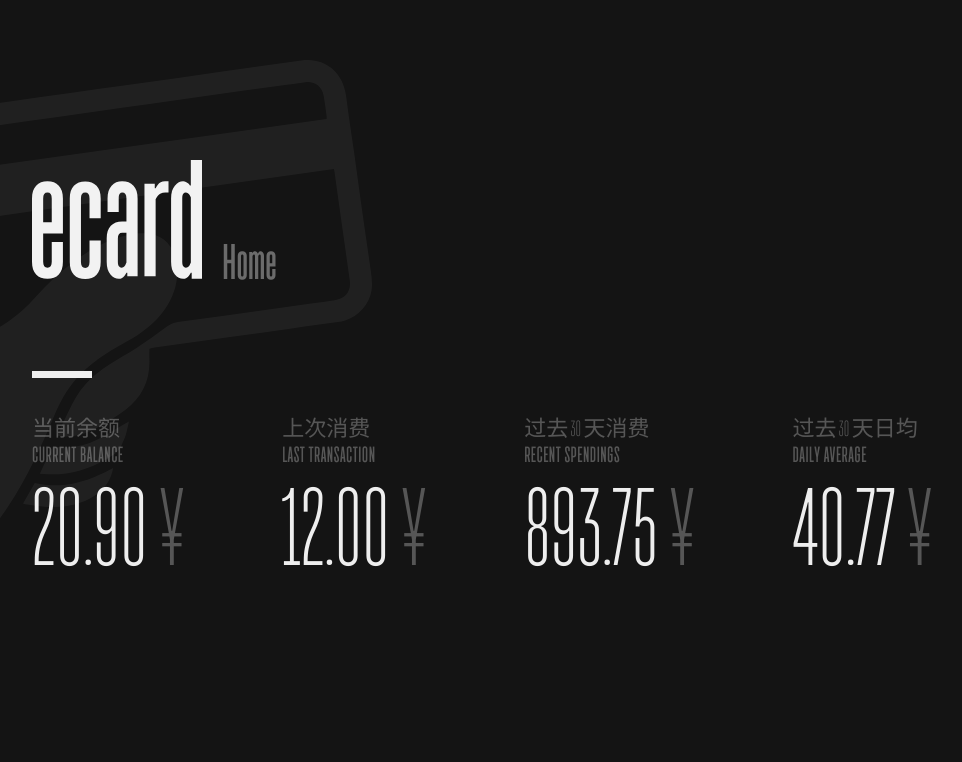
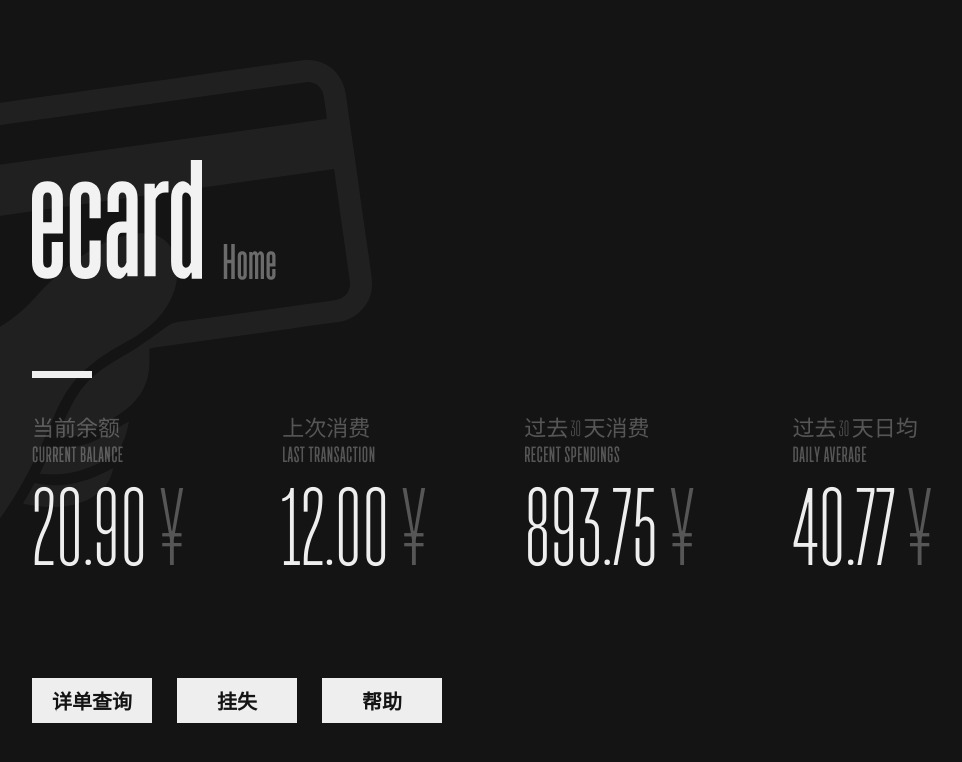
Before and after one commit to tjwhm/ecard, a Vue app in the folder front-end/vue-ecard/: page /#/ in a window 1280 px wide. Shown: the top 762 px of the page, without its empty margins (158-1120 px from the left). Built offline with nearby package versions, Linux system fonts and the light colour scheme.

Commit message:
add-button-related-layout-and-styles

```diff
--- a/front-end/vue-ecard/src/App.vue
+++ b/front-end/vue-ecard/src/App.vue
@@ -37,10 +37,33 @@
   -webkit-font-smoothing: antialiased;
   -moz-osx-font-smoothing: grayscale;
   font-weight: 300;
+  transition: all 0.2s;
+  box-sizing: border-box;
 }
 
 a {
   color: inherit;
+}
+
+button {
+  outline: none;
+  box-shadow: none;
+  background: none;
+  border: none;
+
+  background-color: #eee;
+  color: #141414;
+  padding: 8px 15px;
+  font-weight: bold;
+  cursor: pointer;
+  margin-right: 25px;
+  min-width: 120px;
+  font-size: 20px;
+}
+
+button:hover {
+  background-color: rgba(255, 255, 255, 0.03);
+  color: #eee;
 }
 
 .font-condensed {
--- a/front-end/vue-ecard/src/views/Home.vue
+++ b/front-end/vue-ecard/src/views/Home.vue
@@ -8,6 +8,8 @@
       <CashBlock title-zh="过去 30 天消费" title-en="Recent Spendings" amount="893.75"/>
       <CashBlock title-zh="过去 30 天日均" title-en="Daily Average" amount="40.77"/>
     </div>
+    <div style="height: 90px;"/>
+    <button>详单查询</button><button>挂失</button><button>帮助</button>
   </div>
 </template>
 
```
